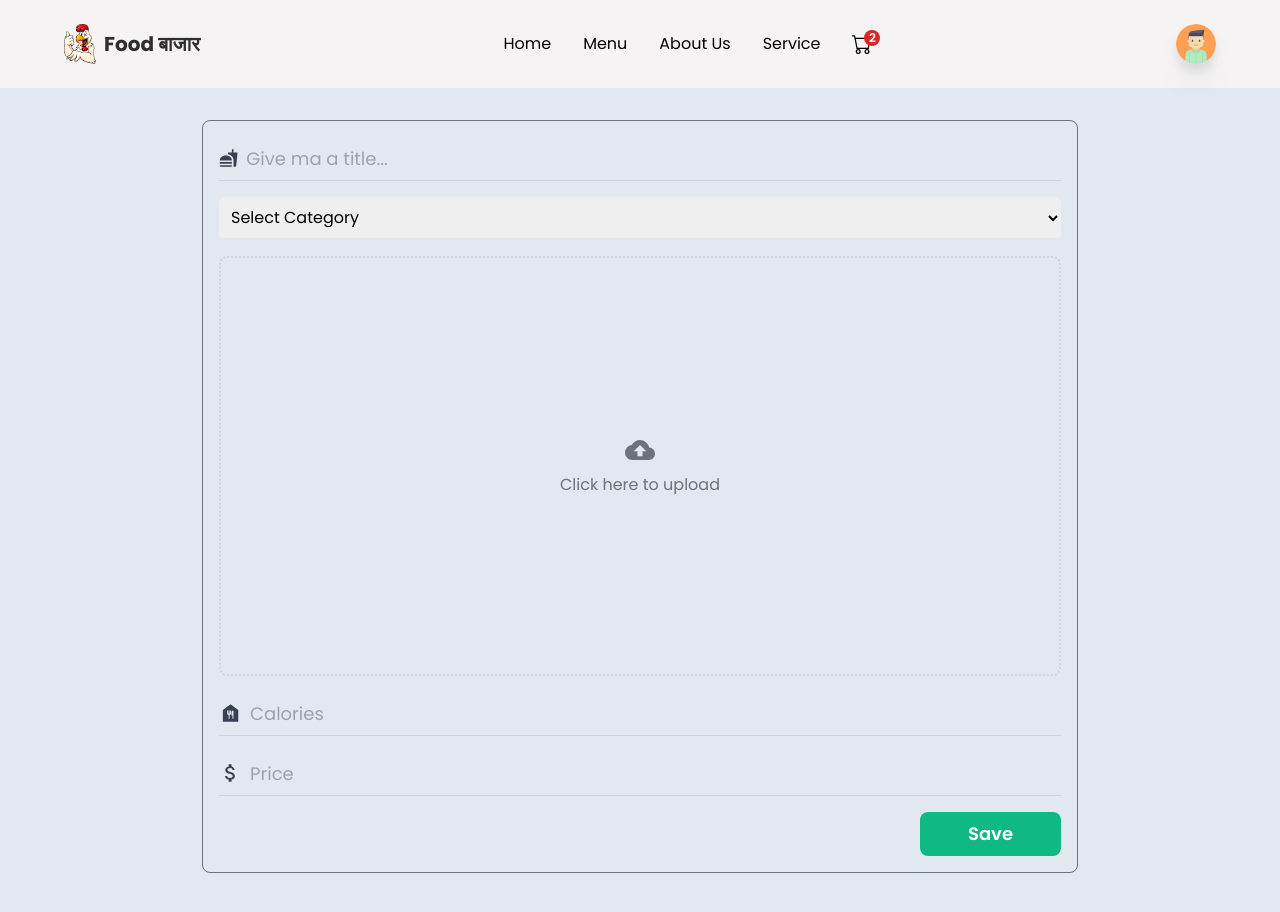
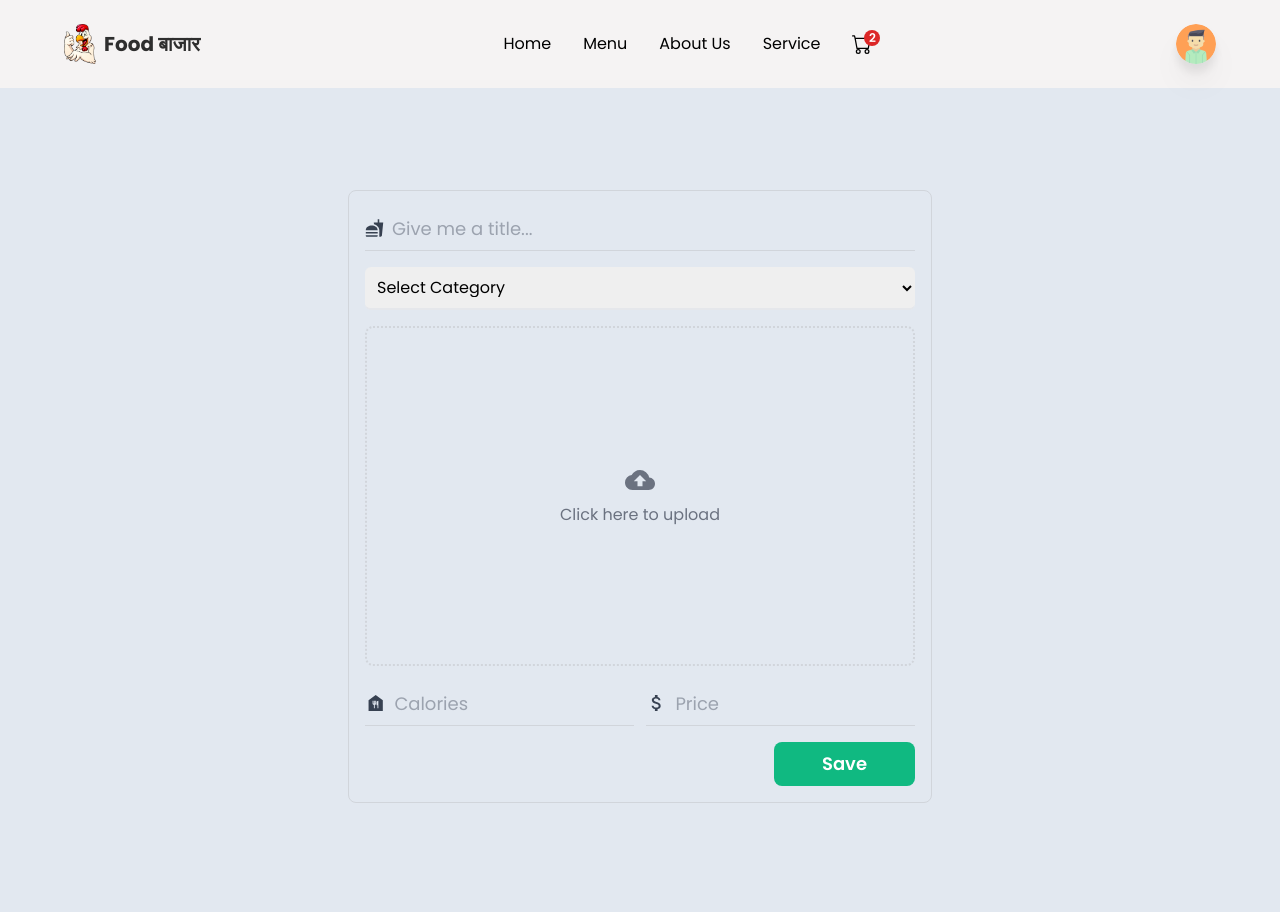
Before and after one commit to 2002Uday/Food-Bazaar, a React (Create React App) app: page /createItem in a window 1280 px wide. Built offline with nearby package versions, Linux system fonts and the light colour scheme.

Commit message:
Create Container is Completed

```diff
--- a/src/components/CreateContainer.jsx
+++ b/src/components/CreateContainer.jsx
@@ -1,13 +1,27 @@
-import React, { useState } from 'react'
-import { motion } from 'framer-motion';
-import { MdFastfood,MdCloudUpload, MdDelete , MdFoodBank, MdAttachMoney } from 'react-icons/md';
-import { categories } from '../utils/data';
-import Loader from './Loader';
-import { deleteObject, getDownloadURL, ref, uploadBytesResumable } from 'firebase/storage';
-import { storage } from '../firebase.config';
+import React, { useState } from "react";
+import { motion } from "framer-motion";
+
+import {
+  MdFastfood,
+  MdCloudUpload,
+  MdDelete,
+  MdFoodBank,
+  MdAttachMoney,
+} from "react-icons/md";
+import { categories } from "../utils/data";
+import Loader from "./Loader";
+import {
+  deleteObject,
+  getDownloadURL,
+  ref,
+  uploadBytesResumable,
+} from "firebase/storage";
+import { storage } from "../firebase.config";
+import { getAllFoodItems, saveItem } from "../utils/firebaseFunctions";
+import { actionType } from "../context/reducer";
+import { useStateValue } from "../context/StateProvider";
 
 const CreateContainer = () => {
-
   const [title, setTitle] = useState("");
   const [calories, setCalories] = useState("");
   const [price, setPrice] = useState("");
@@ -17,6 +31,7 @@ import { storage } from '../firebase.config';
   const [alertStatus, setAlertStatus] = useState("danger");
   const [msg, setMsg] = useState(null);
   const [isLoading, setIsLoading] = useState(false);
+  const [{ foodItems }, dispatch] = useStateValue();
 
   const uploadImage = (e) => {
     setIsLoading(true);
@@ -55,7 +70,6 @@ import { storage } from '../firebase.config';
     );
   };
 
-
   const deleteImage = () => {
     setIsLoading(true);
     const deleteRef = ref(storage, imageAsset);
@@ -71,86 +85,202 @@ import { storage } from '../firebase.config';
     });
   };
 
+  const saveDetails = () => {
+    setIsLoading(true);
+    try {
+      if (!title || !calories || !imageAsset || !price || !category) {
+        setFields(true);
+        setMsg("Required fields can't be empty");
+        setAlertStatus("danger");
+        setTimeout(() => {
+          setFields(false);
+          setIsLoading(false);
+        }, 4000);
+      } else {
+        const data = {
+          id: `${Date.now()}`,
+          title: title,
+          imageURL: imageAsset,
+          category: category,
+          calories: calories,
+          qty: 1,
+          price: price,
+        };
+        saveItem(data);
+        setIsLoading(false);
+        setFields(true);
+        setMsg("Data Uploaded successfully 😊");
+        setAlertStatus("success");
+        setTimeout(() => {
+          setFields(false);
+        }, 4000);
+        clearData();
+      }
+    } catch (error) {
+      console.log(error);
+      setFields(true);
+      setMsg("Error while uploading : Try AGain 🙇");
+      setAlertStatus("danger");
+      setTimeout(() => {
+        setFields(false);
+        setIsLoading(false);
+      }, 4000);
+    }
 
-      const saveDetails = () => {}
+    fetchData();
+  };
+
+  const clearData = () => {
+    setTitle("");
+    setImageAsset(null);
+    setCalories("");
+    setPrice("");
+    setCategory("Select Category");
+  };
+
+  const fetchData = async () => {
+    await getAllFoodItems().then((data) => {
+      dispatch({
+        type: actionType.SET_FOOD_ITEMS,
+        foodItems: data,
+      });
+    });
+  };
 
   return (
-        <div className='w-full min-h-screen flex items-center justify-center'>
-          <div className='w-[90%] md:w-[75%] border border-gray-500 rounded-lg p-4 flex flex-col items-center justify-center gap-4'>
-            {
-              fields && (
-                <motion.p initial={{opacity : 0}} animate={{opacity : 1}} exit={{opacity : 0}}
+    <div className="w-full min-h-screen flex items-center justify-center">
+      <div className="w-[90%] md:w-[50%] border border-gray-300 rounded-lg p-4 flex flex-col items-center justify-center gap-4">
+        {fields && (
+          <motion.p
+            initial={{ opacity: 0 }}
+            animate={{ opacity: 1 }}
+            exit={{ opacity: 0 }}
             className={`w-full p-2 rounded-lg text-center text-lg font-semibold ${
-                  alertStatus === 'danger'
-                  ? 'bg-red-400 text-red-800'
-                  : 'bg-emerald-400 text-emerald-800'
+              alertStatus === "danger"
+                ? "bg-red-400 text-red-800"
+                : "bg-emerald-400 text-emerald-800"
             }`}
           >
             {msg}
           </motion.p>
-              )
-            }
+        )}
 
-              <div className='w-full py-2 border-b border-gray-300 flex items-center gap-2'>
-                  <MdFastfood className='text-xl text-gray-700'/>
-                  <input type="text" required value={title} onChange={(e) => setTitle(e.target.value)} placeholder="Give ma a title..." className='w-full h-full text-lg bg-transparent outline-none border-none placeholder:text-gray-400 text-textColor' />
+        <div className="w-full py-2 border-b border-gray-300 flex items-center gap-2">
+          <MdFastfood className="text-xl text-gray-700" />
+          <input
+            type="text"
+            required
+            value={title}
+            onChange={(e) => setTitle(e.target.value)}
+            placeholder="Give me a title..."
+            className="w-full h-full text-lg bg-transparent outline-none border-none placeholder:text-gray-400 text-textColor"
+          />
         </div>
 
-              <div className='w-full'>
-                <select onChange={(e) => setCategory(e.target.value)} className="outline-none w-full text-base border-b-2 border-gray-200 p-2 rounded-md cursor-pointer">
-                  <option value="other" className='bg-white'>Select Category</option>
-                  {categories && categories.map((item) => (
-                    <option key={item.id} className="text-base border-0 outline-none capitalize bg-white text-headingColor" value={item.urlParamName}>
+        <div className="w-full">
+          <select
+            onChange={(e) => setCategory(e.target.value)}
+            className="outline-none w-full text-base border-b-2 border-gray-200 p-2 rounded-md cursor-pointer"
+          >
+            <option value="other" className="bg-white">
+              Select Category
+            </option>
+            {categories &&
+              categories.map((item) => (
+                <option
+                  key={item.id}
+                  className="text-base border-0 outline-none capitalize bg-white text-headingColor"
+                  value={item.urlParamName}
+                >
                   {item.name}
                 </option>
               ))}
           </select>
         </div>
 
-              <div className='group flex justify-center items-center flex-col border-2 border-dotted border-gray-300 w-full h-225 md:h-420 cursor-pointer rounded-lg'>
-                {isLoading ? <Loader /> : <>
-                    {!imageAsset ? (<>
-                      <label className='w-full h-full flex flex-col items-center justify-center cursor-pointer'>
-                        <div className='w-full h-full flex flex-col items-center justify-center gap-2'>
-                          <MdCloudUpload className='text-gray-500 text-3xl hover:text-gray-700'/>
-                          <p className='text-gray-500 hover:text-gray-700'>Click here to upload</p>
+        <div className="group flex justify-center items-center flex-col border-2 border-dotted border-gray-300 w-full h-225 md:h-340 cursor-pointer rounded-lg">
+          {isLoading ? (
+            <Loader />
+          ) : (
+            <>
+              {!imageAsset ? (
+                <>
+                  <label className="w-full h-full flex flex-col items-center justify-center cursor-pointer">
+                    <div className="w-full h-full flex flex-col items-center justify-center gap-2">
+                      <MdCloudUpload className="text-gray-500 text-3xl hover:text-gray-700" />
+                      <p className="text-gray-500 hover:text-gray-700">
+                        Click here to upload
+                      </p>
                     </div>
-                        <input type="file" name='uploadimage' accept='image/*' onChange={uploadImage} className="w-0 h-0"/>
+                    <input
+                      type="file"
+                      name="uploadimage"
+                      accept="image/*"
+                      onChange={uploadImage}
+                      className="w-0 h-0"
+                    />
                   </label>
-                    </> ) : (
-                    <><div className='relative h-full'>
-                        <img src={imageAsset} alt="uploaded image" className='w-full h-full object-cover'/>
-                        <button type='button' className='absolute bottom-3 right-3 p-3 rounded-full bg-red-500 text-xl cursor-pointer outline-none hover:shadow-md duration-500 transition-all ease-in-out' onClick={deleteImage} >
-                          <MdDelete className='text-white'/>
+                </>
+              ) : (
+                <>
+                  <div className="relative h-full">
+                    <img
+                      src={imageAsset}
+                      alt="uploaded image"
+                      className="w-full h-full object-cover"
+                    />
+                    <button
+                      type="button"
+                      className="absolute bottom-3 right-3 p-3 rounded-full bg-red-500 text-xl cursor-pointer outline-none hover:shadow-md  duration-500 transition-all ease-in-out"
+                      onClick={deleteImage}
+                    >
+                      <MdDelete className="text-white" />
                     </button>
                   </div>
                 </>
               )}
-                </> }
+            </>
+          )}
         </div>
 
-              <div className='w-full flex flex-col md:flex-row items-center gap-3'>
-                <div className='w-full py-2 border-b border-gray-300 flex items-center gap-2'>
-                    <MdFoodBank className='text-gray-700 text-2xl' />
-                    <input type="text" required value={calories} onChange={(e) => setCalories(e.target.value)} placeholder='Calories' className='w-full h-full text-lg bg-transparent outline-none border-none placeholder: text-gray-400 text-textColor' />
+        <div className="w-full flex flex-col md:flex-row items-center gap-3">
+          <div className="w-full py-2 border-b border-gray-300 flex items-center gap-2">
+            <MdFoodBank className="text-gray-700 text-2xl" />
+            <input
+              type="text"
+              required
+              value={calories}
+              onChange={(e) => setCalories(e.target.value)}
+              placeholder="Calories"
+              className="w-full h-full text-lg bg-transparent outline-none border-none placeholder:text-gray-400 text-textColor"
+            />
+          </div>
+
+          <div className="w-full py-2 border-b border-gray-300 flex items-center gap-2">
+            <MdAttachMoney className="text-gray-700 text-2xl" />
+            <input
+              type="text"
+              required
+              value={price}
+              onChange={(e) => setPrice(e.target.value)}
+              placeholder="Price"
+              className="w-full h-full text-lg bg-transparent outline-none border-none placeholder:text-gray-400 text-textColor"
+            />
           </div>
         </div>
 
-              <div className='w-full flex flex-col md:flex-row items-center gap-3'>
-                <div className='w-full py-2 border-b border-gray-300 flex items-center gap-2'>
-                    <MdAttachMoney className='text-gray-700 text-2xl' />
-                    <input type="text" required value={price} onChange={(e) => setPrice(e.target.value)} placeholder='Price' className='w-full h-full text-lg bg-transparent outline-none border-none placeholder: text-gray-400 text-textColor' />
-                </div>
-              </div>
-
-              <div className='flex items-center w-full'>
-                <button type='button' className='ml-0 md:ml-auto w-full md:w-auto border-none outline-none bg-emerald-500 px-12 py-2 rounded-lg text-lg text-white font-semibold' onClick={saveDetails}>
+        <div className="flex items-center w-full">
+          <button
+            type="button"
+            className="ml-0 md:ml-auto w-full md:w-auto border-none outline-none bg-emerald-500 px-12 py-2 rounded-lg text-lg text-white font-semibold"
+            onClick={saveDetails}
+          >
             Save
           </button>
         </div>
       </div>
     </div>
   );
-    }
+};
 
 export default CreateContainer;
--- /dev/null
+++ b/src/utils/firebaseFunctions.js
@@ -0,0 +1,25 @@
+import {
+    collection,
+    doc,
+    getDocs,
+    orderBy,
+    query,
+    setDoc,
+  } from "firebase/firestore";
+  import { firestore } from "../firebase.config";
+
+  // Saving new Item
+  export const saveItem = async (data) => {
+    await setDoc(doc(firestore, "foodItems", `${Date.now()}`), data, {
+      merge: true,
+    });
+  };
+
+  // getall food items
+  export const getAllFoodItems = async () => {
+    const items = await getDocs(
+      query(collection(firestore, "foodItems"), orderBy("id", "desc"))
+    );
+
+    return items.docs.map((doc) => doc.data());
+  };
```
Lines whose indentation alone changed are shown as unchanged.
